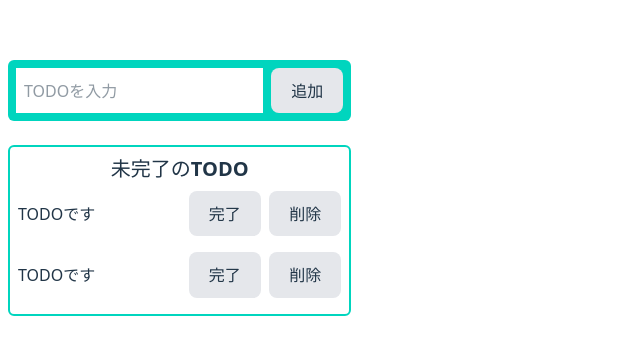
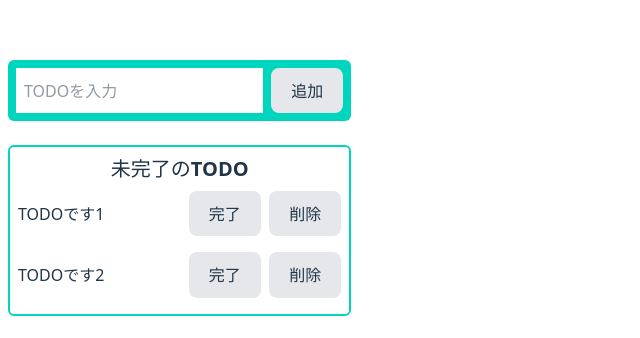
Before and after one commit to torimugi/githubactions.practice-250326, a React (Vite) app: page / in a window 1280 px wide. Shown: the part 123-461 px from the top of the page, without its empty margins (0-640 px from the left). Built offline with nearby package versions, Linux system fonts and the light colour scheme.

Commit message:
未完了のTODO、map関数で実行する

```diff
--- a/src/App.tsx
+++ b/src/App.tsx
@@ -2,7 +2,10 @@ import { useState } from "react";
 import "tailwindcss";
 
 export const App = () => {
- const [ Incompletes, setIncompletes ] = useState(["TODOです1", "TODOです2"]);
+ const [ Incompletes, setIncompletes ] = useState([
+  "TODOです1",
+  "TODOです2"
+]);
 
   return (
     <>
@@ -14,17 +17,16 @@ export const App = () => {
       <div className='mx-2 rounded-md border-2 border-teal-400 py-2'>
         <p className='text-xl font-bold text-center'>未完了のTODO</p>
         <ul className='flex-col items-center mx-2 gap-2'>
-          {Incompletes.map(() => {
-            return(
-              <li className='flex items-center gap-2'>
-              <p className="flex-grow">TODOです</p>
+          {Incompletes.map((todo) => (
+              <li key={todo} className='flex items-center gap-2'>
+              <p className="flex-grow">{todo}</p>
               <button className="bg-gray-200 my-2 hover:bg-gray-300">完了</button>
               <button className="bg-gray-200 hover:bg-gray-300">削除</button>
               </li>
-            )
-          })}
+          ))}
         </ul>
       </div>
+
       <div className='mx-2 rounded-md border-2 bg-teal-400 border-teal-400 py-2'>
         <p className='text-xl font-bold text-center'>完了のTODO</p>
         <ul className='flex items-center mx-2 gap-2'>
```
